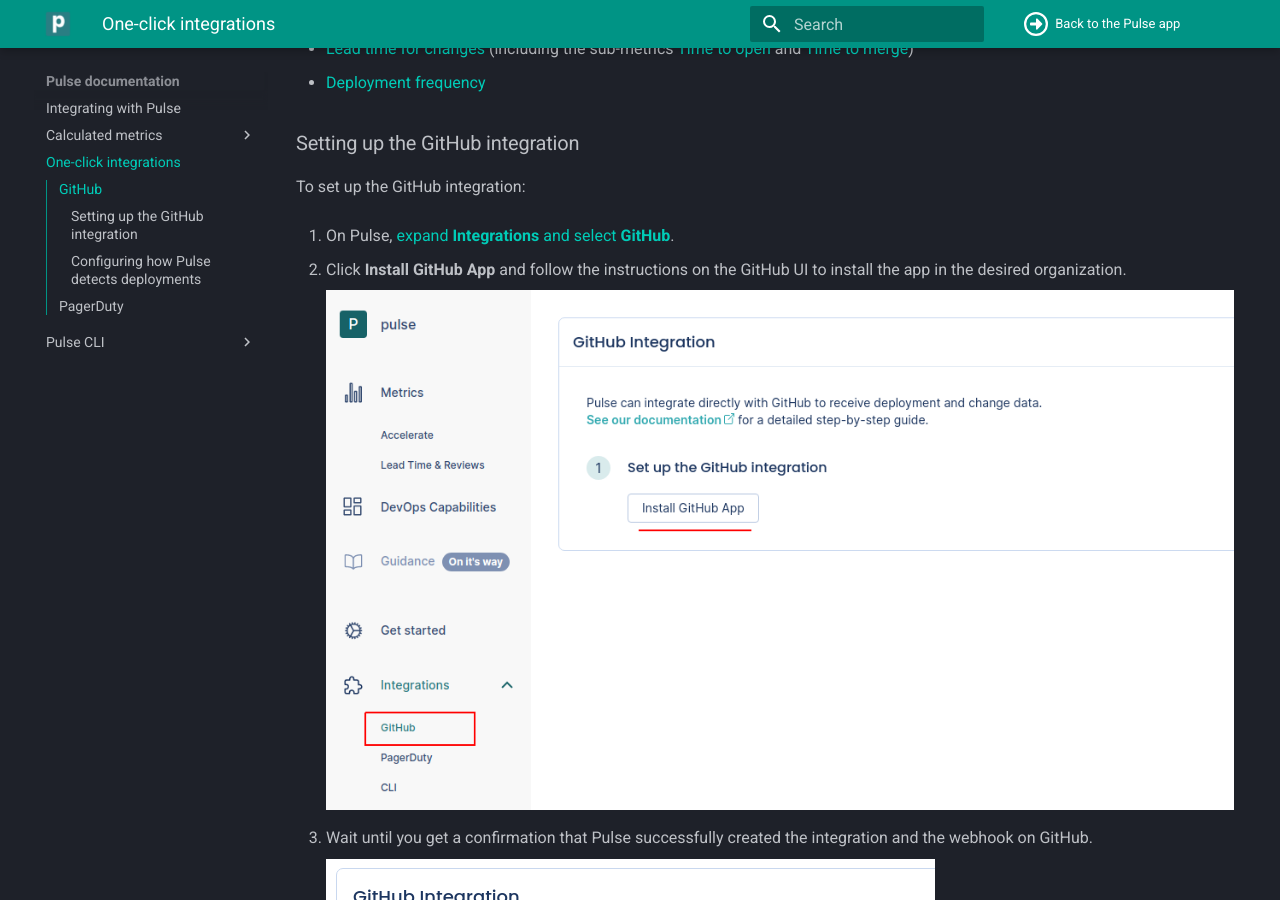
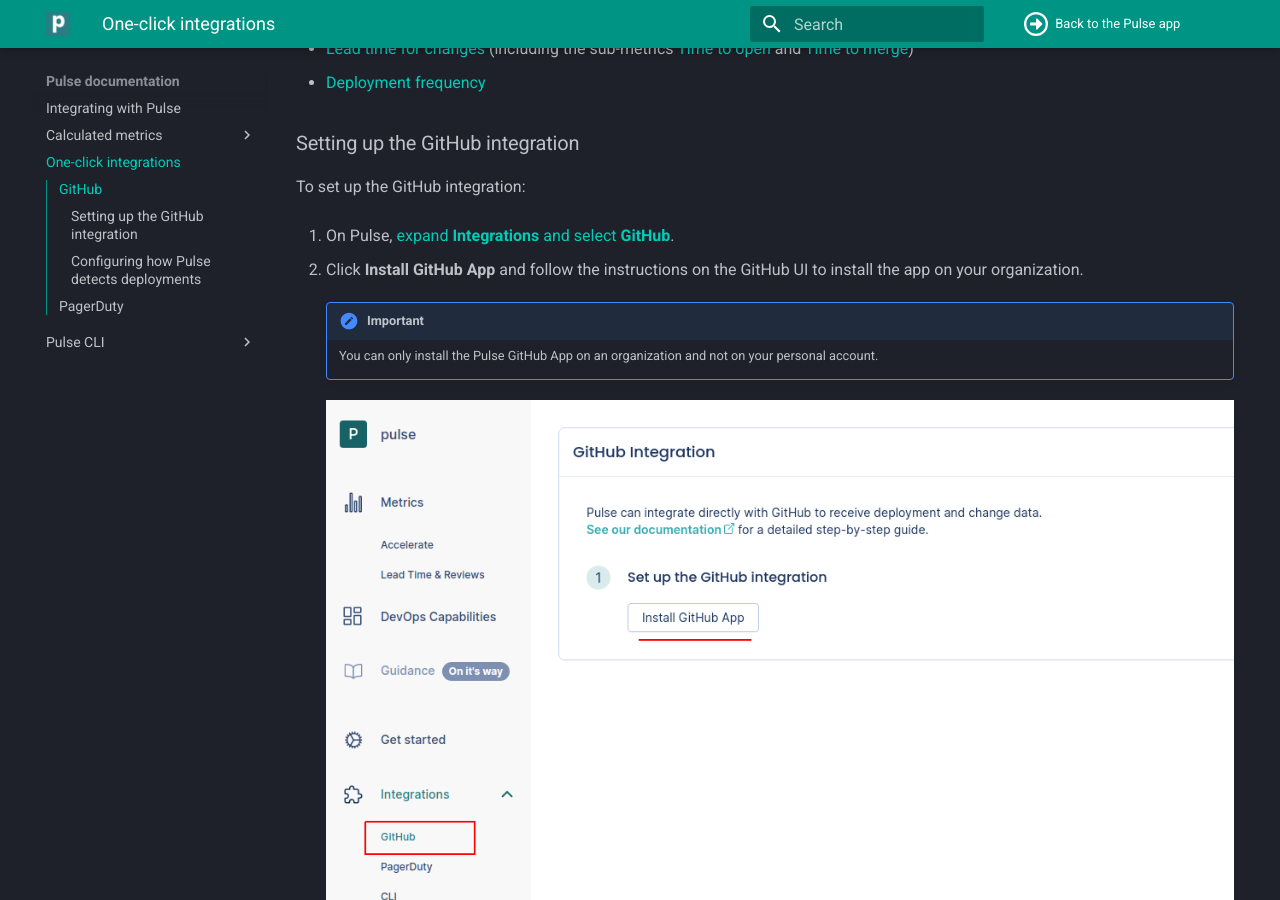
Before and after one commit to codacy/pulse-user-docs, an MkDocs documentation site: the page built from docs/one-click-integrations.md, in a window 1280 px wide and 900 px high, scrolled down 327 px. Built offline with MkDocs 1.6.1 and Material for MkDocs 9.7.7, drawn with Linux system fonts in a browser that asks for light colours.

Commit message:
clean: The GitHub App can only be installed on organizations PUL-460

```diff
--- a/docs/one-click-integrations.md
+++ b/docs/one-click-integrations.md
@@ -15,7 +15,10 @@
 
 1.  On Pulse, [expand **Integrations** and select **GitHub**](https://app.pulse.codacy.com/integrations/github){: target="_blank"}.
 
-1.  Click **Install GitHub App** and follow the instructions on the GitHub UI to install the app in the desired organization.
+1.  Click **Install GitHub App** and follow the instructions on the GitHub UI to install the app on your organization.
+
+    !!! important
+        You can only install the Pulse GitHub App on an organization and not on your personal account.
 
     ![Installing the Pulse GitHub App](images/ghi-installing.png)
 
```
